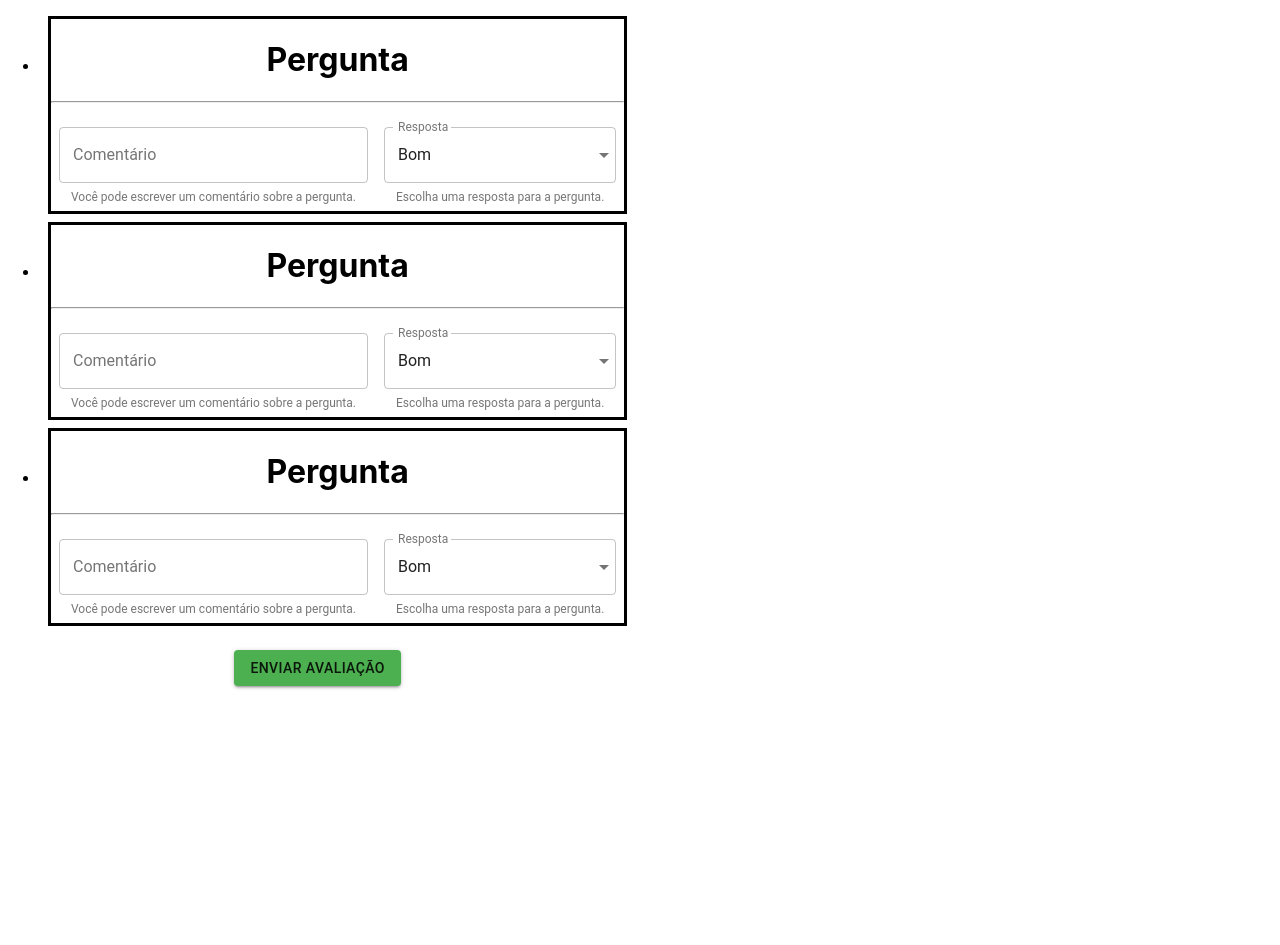
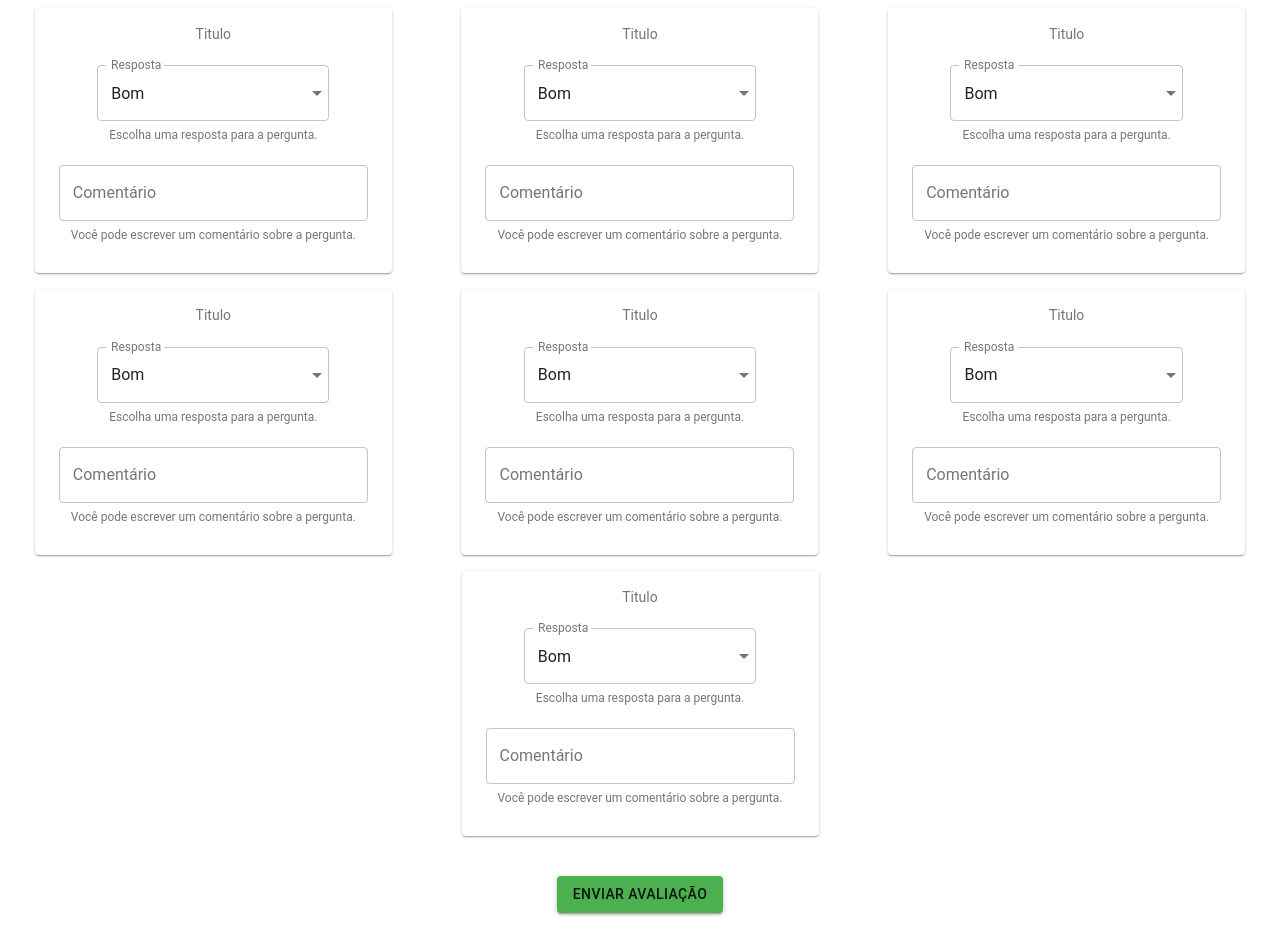
Before and after one commit to matheusfreitaas/devWeb-Front, a React (Create React App) app in the folder devweb/: page / in a window 1280 px wide. Before the commit the page ends 800 px from the top, so only its background shows below. Built offline with nearby package versions, Linux system fonts and the light colour scheme.

Commit message:
Add new components to avaliation

```diff
--- /dev/null
+++ b/devweb/src/components/AnswerBox.js
@@ -0,0 +1,86 @@
+import React from 'react';
+import PropTypes from 'prop-types';
+import {withStyles} from "@material-ui/core/styles";
+import TextField from "@material-ui/core/TextField";
+
+
+const styles = theme => ({
+   textField: {
+      marginLeft: theme.spacing.unit,
+      marginRight: theme.spacing.unit,
+    },
+ });
+
+const answer = [
+   {
+     value: 'Péssimo',
+     label: 'Péssimo',
+   },
+   {
+     value: 'Ruim',
+     label: 'Ruim',
+   },
+   {
+     value: 'Bom',
+     label: 'Bom',
+   },
+   {
+     value: 'Ótimo',
+     label: 'Ótimo',
+   },
+   {
+    value: 'Excelente',
+    label: 'Excelente',
+  },
+ ];
+
+class AnswerBox extends React.Component{
+   state = {
+      answer: 'Bom'
+    };
+
+    handleChange = name => event => {
+      this.setState({
+        [name]: event.target.value
+      });
+    };
+
+   render() {
+      const {classes} = this.props;
+
+      return(
+         <form noValidate autoComplete="off">
+            <TextField
+               id="answer-id"
+               select
+               label="Resposta"
+               className={classes.textField}
+               value={this.state.answer}
+               onChange={this.handleChange('answer')}
+               SelectProps={{
+                  native: true,
+                  MenuProps: {
+                  className: classes.menu,
+                  },
+               }}
+               helperText="Escolha uma resposta para a pergunta."
+               margin="normal"
+               variant="outlined"
+            >
+            {answer.map(option => (
+               <option key={option.value} value={option.value}>
+               {option.label}
+               </option>
+            ))}
+            </TextField>
+         </form>
+      );
+   };
+
+}
+
+AnswerBox.propTypes = {
+   classes: PropTypes.object.isRequired
+ };
+
+export default withStyles(styles)(AnswerBox);
--- a/devweb/src/components/Avaliation.js
+++ b/devweb/src/components/Avaliation.js
@@ -6,12 +6,13 @@ import Button from '@material-ui/core/Button';
 import green from '@material-ui/core/colors/green';
 
 const styles = theme => ({
-   container: {
+  flexContainer: {
     display: 'flex',
+    justifyContent: 'space-around',
     flexWrap: 'wrap',
   },
    button: {
-      margin: theme.spacing.unit,
+      margin: '2rem',
       primary: green,
     },
 })
@@ -35,20 +36,22 @@ class Avaliation extends Component{
       const { classes } = this.props;
 
       return(
-         <avaliation className={classes.container}>
         <div>
-               <ul>
-                  <li><Question></Question></li>
-                  <li><Question></Question></li>
-                  <li><Question></Question></li>
-               </ul>
+          <div className={classes.flexContainer}>
+            <Question class='flex-item'></Question>
+            <Question class='flex-item'></Question>
+            <Question class='flex-item'></Question>
+            <Question class='flex-item'></Question>
+            <Question class='flex-item'></Question>
+            <Question class='flex-item'></Question>
+            <Question class='flex-item'></Question>
+          </div>
           <MuiThemeProvider theme={theme}>
             <Button variant="contained" color="primary" className={classes.button}>
-                     ENVIAR AVALIAÇÃO
+              Enviar avaliação
             </Button>
           </MuiThemeProvider>
         </div>
-         </avaliation>
       );
    }
 }
--- a/devweb/src/components/Question.js
+++ b/devweb/src/components/Question.js
@@ -1,105 +1,40 @@
 import React from "react";
 import PropTypes from "prop-types";
 import { withStyles } from "@material-ui/core/styles";
-import TextField from "@material-ui/core/TextField";
-import '../App.css';
+import TextBoxInput from "./TextBoxInput";
+import AnswerBox from "./AnswerBox";
+import Card from '@material-ui/core/Card';
+import Typography from '@material-ui/core/Typography';
+import CardContent from '@material-ui/core/CardContent';
 
 const styles = theme => ({
-   textField: {
-     marginLeft: theme.spacing.unit,
-     marginRight: theme.spacing.unit,
+   card: {
+      minWidth: 275,
+      margin: theme.spacing.unit,
     },
-   divider: {
-      width: '100%',
-      backgroundColor: theme.palette.background.paper,
+    title: {
+      fontSize: 14,
     },
-    container: {
-       borderStyle: 'solid',
-       margin: theme.spacing.unit,
-    }
  });
-
-const answer = [
-  {
-    value: 'Péssimo',
-    label: 'Péssimo',
-  },
-  {
-    value: 'Ruim',
-    label: 'Ruim',
-  },
-  {
-    value: 'Bom',
-    label: 'Bom',
-  },
-  {
-    value: 'Ótimo',
-    label: 'Ótimo',
-  },
-  {
-   value: 'Excelente',
-   label: 'Excelente',
- },
-];
 
 class Question extends React.Component {
    state = {
-    coment: '',
-    answer: 'Bom'
-  };
-
-  handleChange = name => event => {
-    this.setState({
-      [name]: event.target.value
-    });
+      title: 'Titulo',
    };
 
    render() {
       const { classes } = this.props;
 
       return (
-      <div className={classes.container}>
-         <h1 className={classes.divider}>Pergunta</h1>
-         <hr/>
-         <form noValidate autoComplete="off">
-            <TextField
-               id="coment-id"
-               label="Comentário"
-               multiline
-               rowsMax="10"
-               value={this.state.coment}
-               onChange={this.handleChange('coment')}
-               className={classes.textField}
-               margin="normal"
-               helperText="Você pode escrever um comentário sobre a pergunta."
-               variant="outlined"
-         />
-            <TextField
-            id="answer-id"
-            select
-            label="Resposta"
-            className={classes.textField}
-            value={this.state.answer}
-            onChange={this.handleChange('answer')}
-            SelectProps={{
-               native: true,
-               MenuProps: {
-               className: classes.menu,
-               },
-            }}
-            helperText="Escolha uma resposta para a pergunta."
-            margin="normal"
-            variant="outlined"
-         >
-            {answer.map(option => (
-               <option key={option.value} value={option.value}>
-               {option.label}
-               </option>
-            ))}
-         </TextField>
-         </form>
-      </div>
-
+         <Card className={classes.card}>
+            <CardContent>
+               <Typography className={classes.title} color="textSecondary" gutterBottom>
+                  {this.state.title}
+               </Typography>
+               <AnswerBox></AnswerBox>
+               <TextBoxInput></TextBoxInput>
+            </CardContent>
+         </Card>
       );
    }
 }
--- /dev/null
+++ b/devweb/src/components/TextBoxInput.js
@@ -0,0 +1,50 @@
+import React from 'react';
+import PropTypes from 'prop-types';
+import {withStyles} from "@material-ui/core/styles";
+import TextField from "@material-ui/core/TextField";
+
+const styles = theme => ({
+   textField: {
+     marginLeft: theme.spacing.unit,
+     marginRight: theme.spacing.unit,
+   },
+ });
+
+class TextBoxInput extends React.Component{
+   state = {
+      text: ''
+   };
+
+   handleChange = name => event => {
+      this.setState({
+        [name]: event.target.value
+      });
+    };
+
+   render(){
+      const {classes} = this.props;
+
+      return(
+         <form noValidate autoComplete="off">
+            <TextField
+               id="coment-id"
+               label="Comentário"
+               multiline
+               rowsMax="5"
+               value={this.state.coment}
+               onChange={this.handleChange('coment')}
+               className={classes.textField}
+               margin="normal"
+               helperText="Você pode escrever um comentário sobre a pergunta."
+               variant="outlined"
+            />
+         </form>
+      )
+   };
+}
+
+TextBoxInput.propTypes = {
+   classes: PropTypes.object.isRequired
+ };
+
+export default withStyles(styles)(TextBoxInput);
```
Lines whose indentation alone changed are shown as unchanged.
